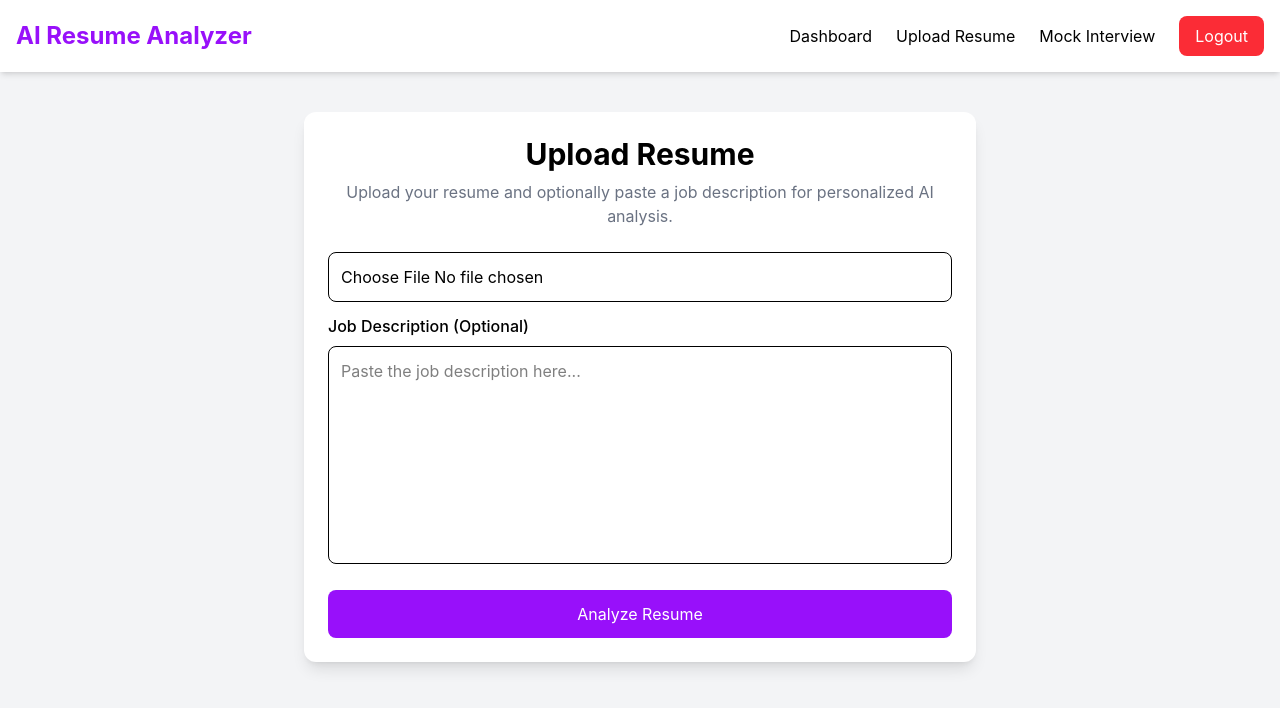
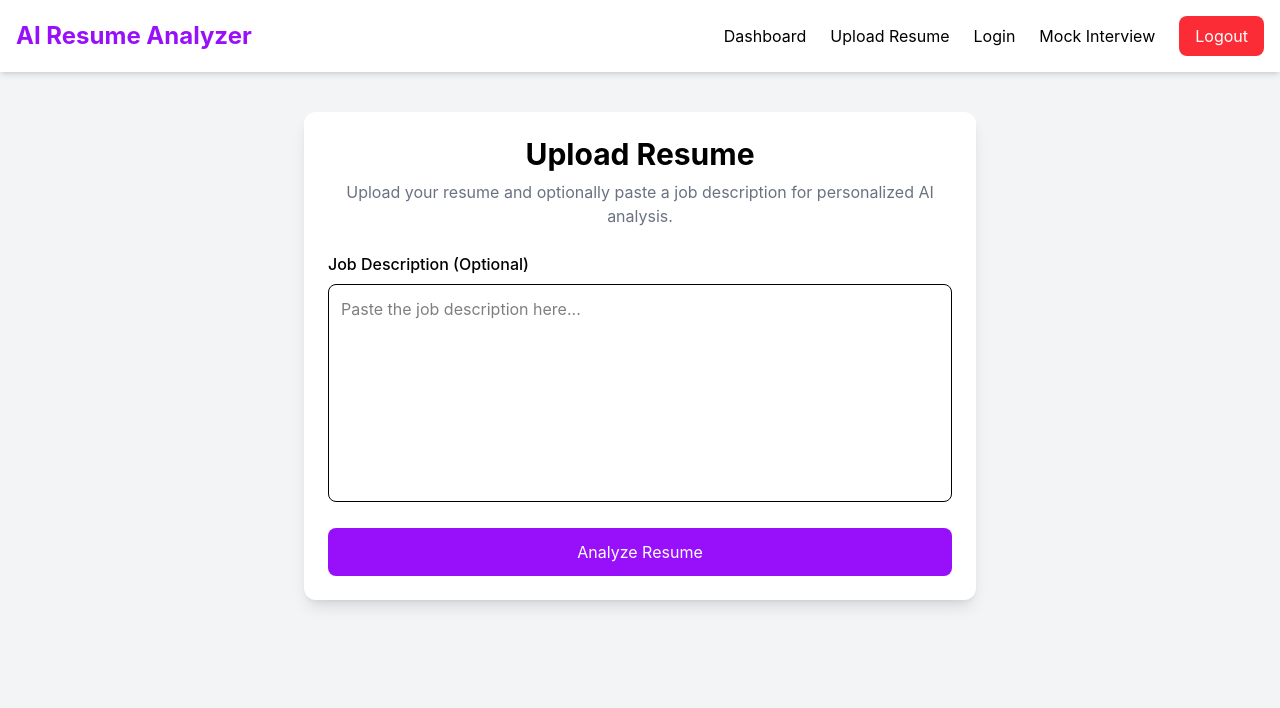
Before and after one commit to Ankithapa08/ai_resumeAnalyzer, a React (Vite) app in the folder frontend/: page /upload in a window 1280 px wide. Shown: the top 708 px of the page. Built offline with nearby package versions, Linux system fonts and the light colour scheme; sample sign-in values are in the browser's storage.

Commit message:
fix chosen file name issue

```diff
--- a/frontend/src/components/Navbar.jsx
+++ b/frontend/src/components/Navbar.jsx
@@ -69,7 +69,12 @@ function Navbar() {
                                 >
                                     Upload Resume
                                 </Link>
-
+                                <Link
+                                    to="/login"
+                                    className="hover:text-purple-600"
+                                >
+                                    Login
+                                </Link>
                                 <Link
                                     to="/mock-interview"
                                     className="hover:text-purple-600"
--- a/frontend/src/pages/UploadResume.jsx
+++ b/frontend/src/pages/UploadResume.jsx
@@ -67,12 +67,6 @@ function UploadResume() {
                         description for personalized AI analysis.
                     </p>
 
-                    <input
-                        type="file"
-                        accept=".pdf,.doc,.docx"
-                        onChange={handleFileChange}
-                        className="w-full border p-3 rounded-lg mb-3"
-                    />
 
                     {file && (
                         <p className="text-sm text-green-600 mb-4">
```
Also changed, not shown: 1 other file (tests, documents, lock files or other folders).
